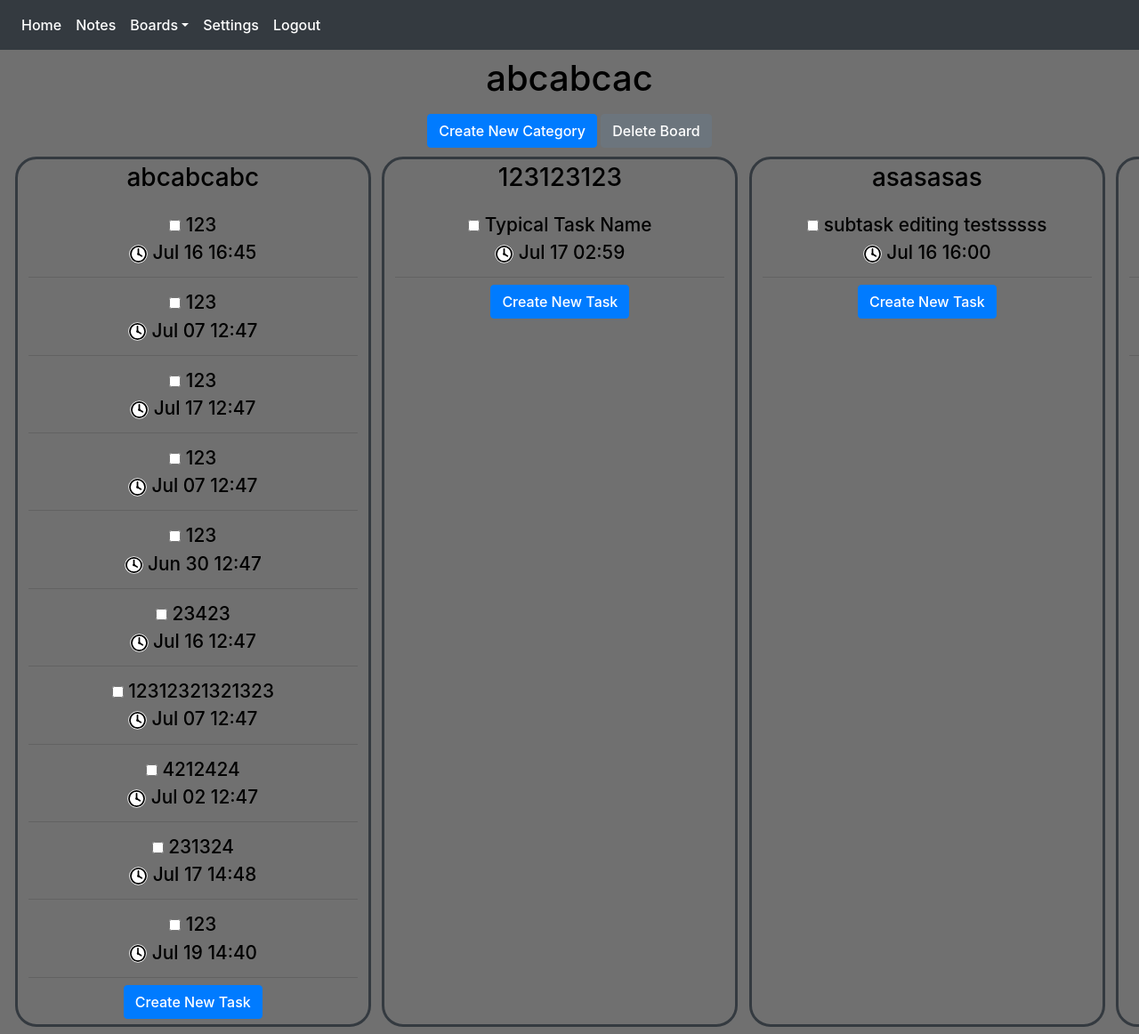
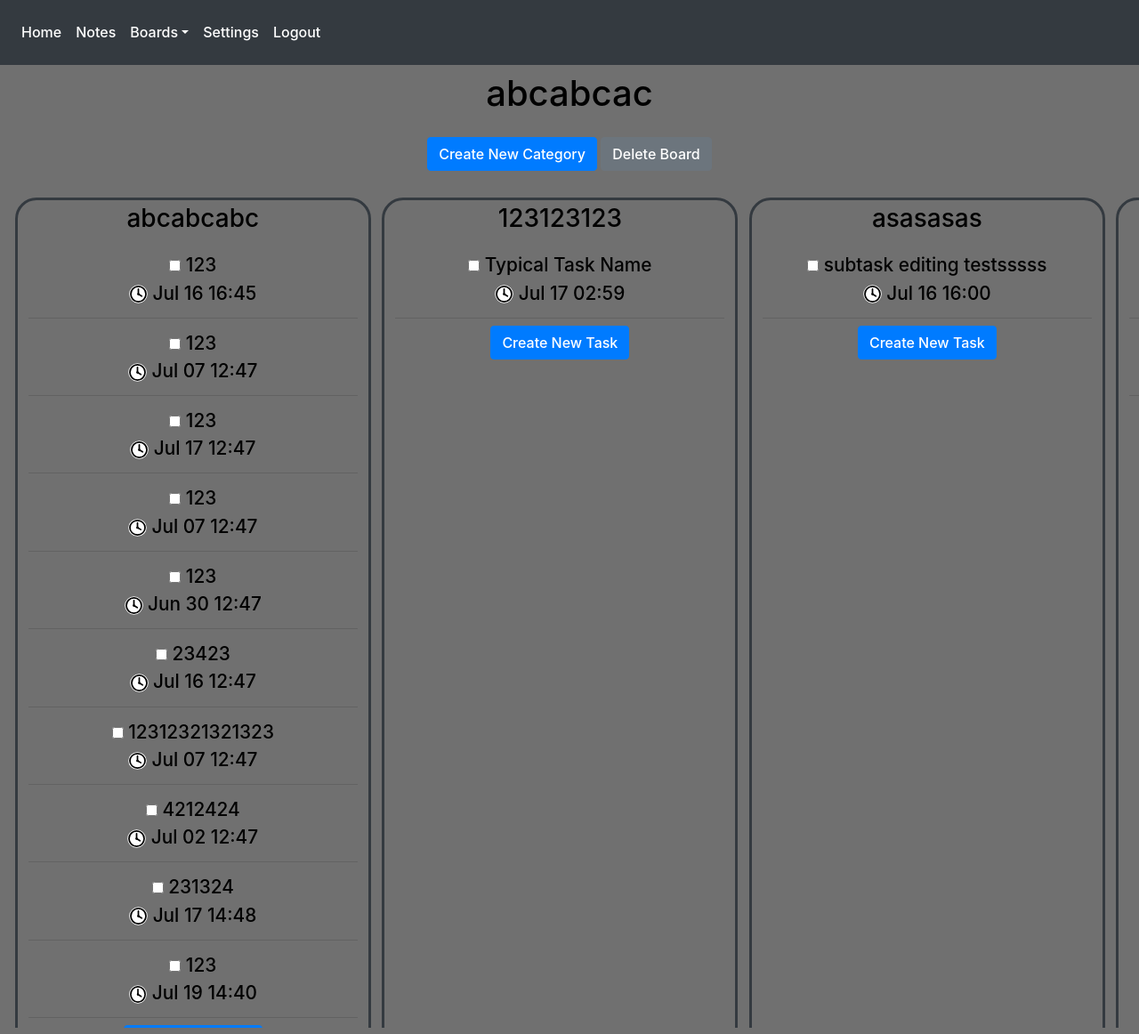
Before and after one commit to jtwolf1113/task-management-web-app, a Flask app: page /boards/1 in a window 1280 px wide. Shown: the whole page at 89% size. Run offline with Flask 2, Linux system fonts and the light colour scheme; a user stored in the database is signed in; data comes from the database, SQL or seed files in the repository; both versions use the stored data as it was after the commit; some libraries are stand-ins or nearby versions.

Commit message:
Refactored Element Positioning

```diff
--- a/website/static/base.css
+++ b/website/static/base.css
@@ -36,10 +36,20 @@ body{
     font-style: var(--font-style);
 }
 
+nav.navbar{
+    position: fixed;
+    width: 100vw;
+    z-index: 1000000;
+    height: 6.3vh;
+}
+
 div#container {
+    position: relative;
+    top: 6.3vh;
     height: 93.7vh;
     min-width: 100%;
     background-color: var(--background-color);
+    overflow-y: auto;
 }
 
 ::-webkit-scrollbar {
--- a/website/static/boardView.css
+++ b/website/static/boardView.css
@@ -1,23 +1,6 @@
-body {
-    /* This is in the template  contains:
-    navbar,
-    the flashed messages,
-    the content container,
-    and various scripts*/
-    width: 100%;
-    height: 80vh;
-}
-
-#container {
-    /* This is the base templates subdiv within the body*/
-    width: 100%;
-    height: 100%;
-}
-
 div#board-title-div{
     align-items: center;
     display:block;
-    width:100%;
     min-width: 100%;
     padding: 0.5rem;
 }
@@ -31,6 +14,10 @@ div#board-title-div{
 
 input{
     text-align: center;
+}
+
+div.board-title{
+    height: 7vh;
 }
 
 h1#board-title{
@@ -53,6 +40,10 @@ button#board-title{
     margin: 0;
 }
 
+div.main-buttons{
+    height: 5vh;
+}
+
 .board_content {
     /*
     This is all of the board information besides the title
@@ -62,8 +53,8 @@ button#board-title{
     grid-template-rows: 1fr;
     grid-auto-columns: 25rem;
     min-width: 100%;
+    min-height: 81.7vh;
     overflow-x: auto;
-    min-height: 86.7%;
     max-height: fit-content;
     gap: 0% 1%;
     background-color: none;
@@ -79,7 +70,7 @@ div.category-container{
     grid-row: 1;
     background-color: var(--background-color);
     border-radius: 1.5rem;
-    height: 99.4%;
+    height: 100%;
     width: 100%;
     max-height: none;
     padding: 0.25rem;
@@ -168,7 +159,6 @@ ul.task_list{
     word-wrap:break-word;
     max-width: 100%;
     background-color: var(--category-background-color);
-    overflow-y: auto;
     min-height: fit-content;
 }
 
--- a/website/templates/base.html
+++ b/website/templates/base.html
@@ -8,7 +8,7 @@
     <!-- Mobile (Apple) Web App functionality-->
     <!--meta name="viewport" content="width=device-width, initial-scale=1, maximum-scale=1, minimum-scale=1, user-scalable=yes, viewport-fit=cover"-->
     <meta name="apple-mobile-web-app-capable" content="yes">
-    <meta name="apple-mobile-web-app-title" content="To Do">
+    <meta name="apple-mobile-web-app-title" content="To-Do">
     <meta name="apple-mobile-web-app-status-bar-style" content="black-translucent"/>
     <meta name="apple-touch-fullscreen" content="yes"/>
     <meta name="mobile-web-app-capable" content="yes"/>
--- a/website/templates/boardview.html
+++ b/website/templates/boardview.html
@@ -62,7 +62,7 @@ Cancel
 </div>
 
 
-<div align="center">
+<div align="center" class="main-buttons">
 <button
 class="btn btn-primary"
 id="create-category-button"
```
Also changed, not shown: website/database.db.
